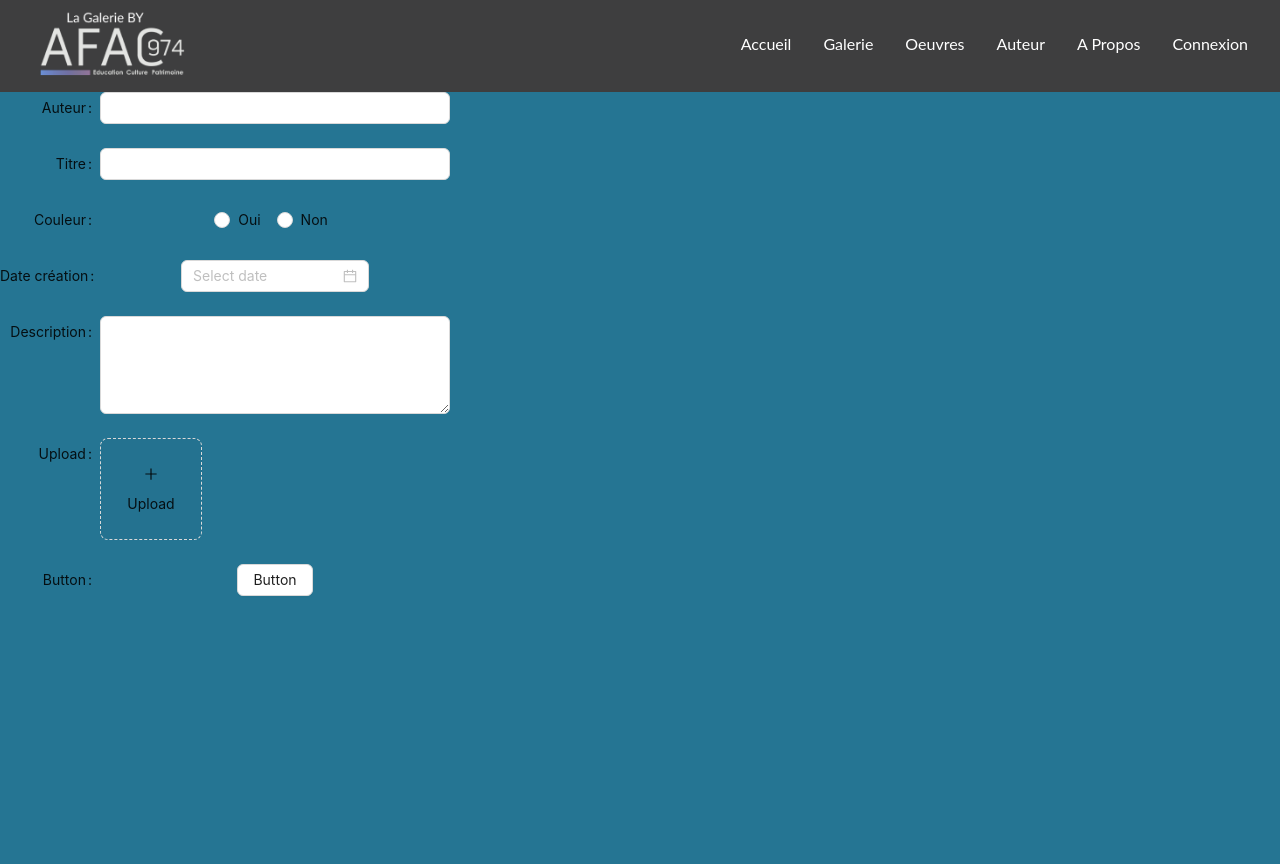
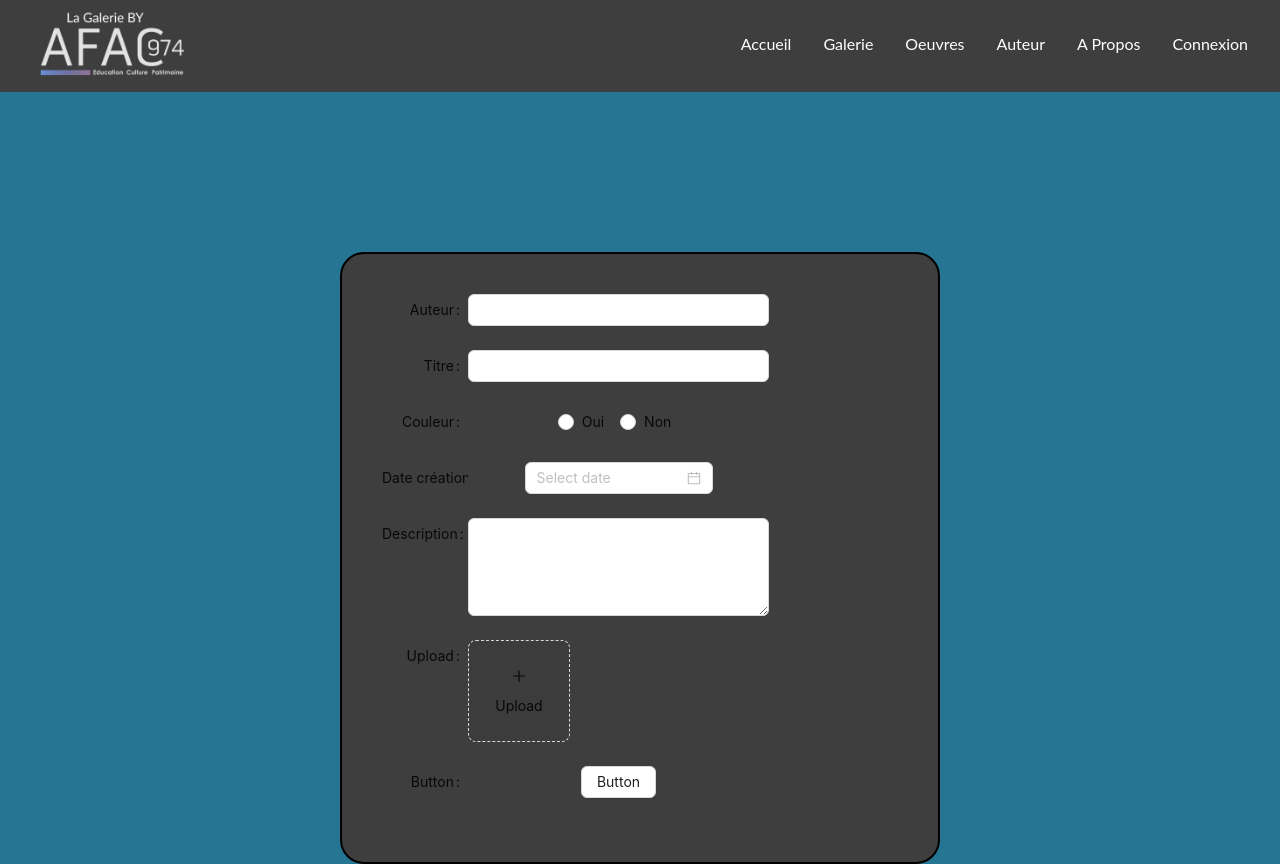
Before and after one commit to WildCodeSchool/2023-02-JS-RemoteFR-JSWizards-P3-Team-Gryffindor, a React (Vite) app in the folder frontend/: page / in a window 1280 px wide. Before the commit the page ends 800 px from the top, so only its background shows below. Built offline with nearby package versions, Linux system fonts and the light colour scheme.

Commit message:
Finition form pour ajouter une oeuvre

```diff
--- a/frontend/src/Components/OeuvreForm.jsx
+++ b/frontend/src/Components/OeuvreForm.jsx
@@ -12,8 +12,9 @@ const normFile = (e) => {
 
 function OeuvreForm() {
   return (
-    <div>
+    <div className=" flex justify-center mt-40 mt-40">
       <Form
+        className="bg-primary_black pt-10 pb-10 px-10 rounded-3xl w-[640px] border-solid	border-2 border-black"
         labelCol={{
           span: 4,
         }}
```
